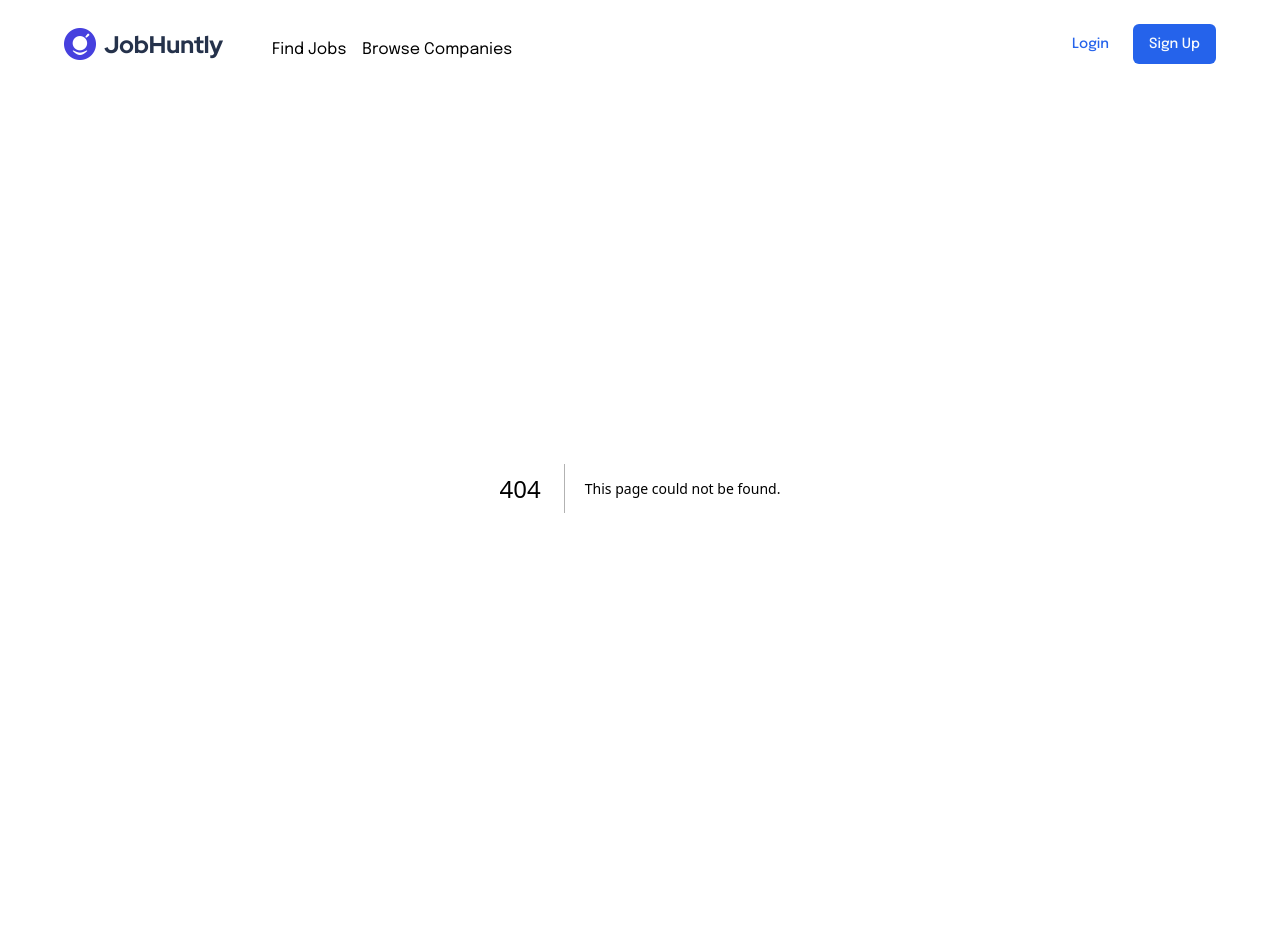
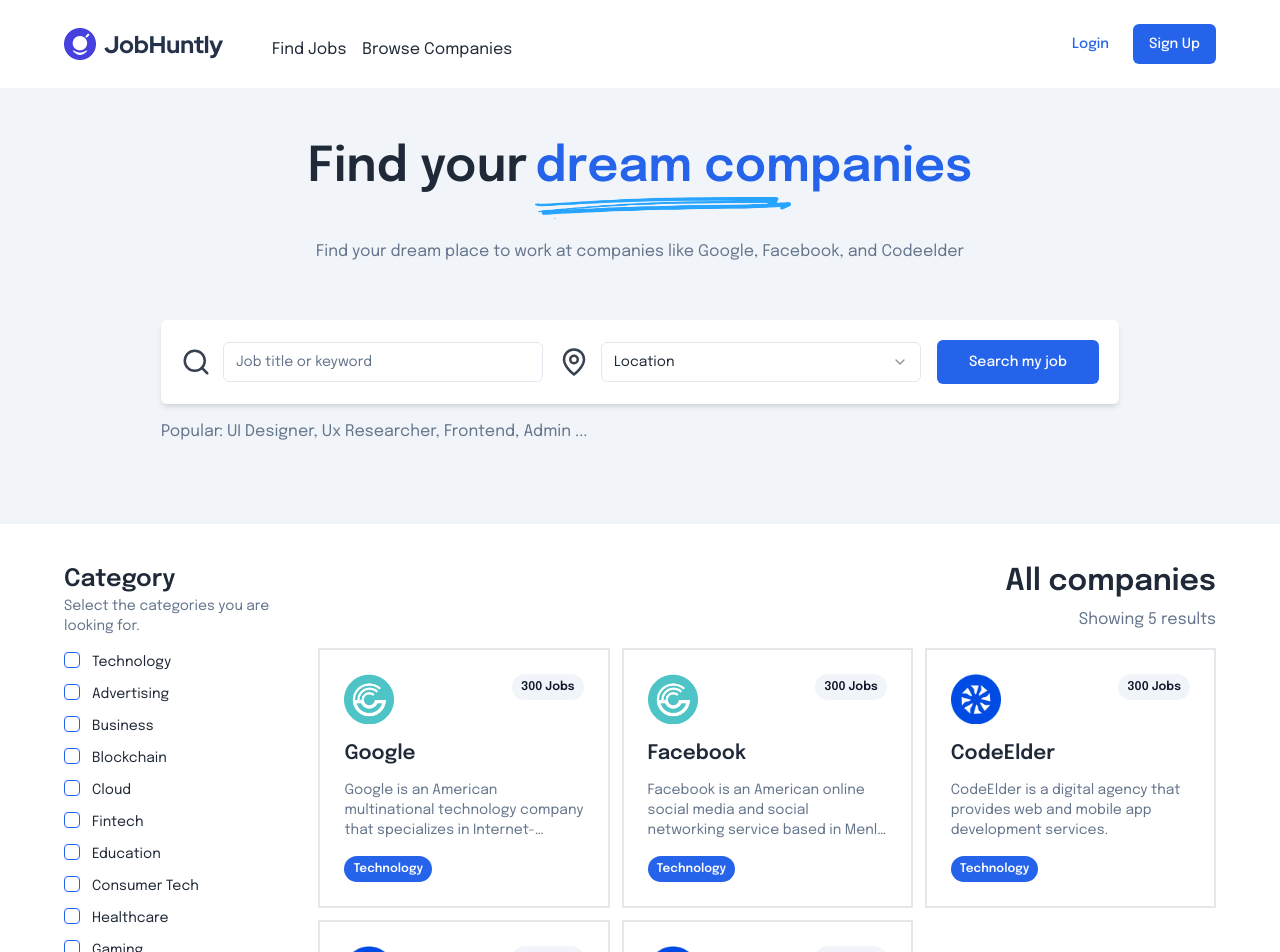
Before and after one commit to mas-rito/client-job-seeker, a Next.js app: page /find-companies in a window 1280 px wide. Before the commit this address had no page. Shown: the top 952 px of the page. Built offline with nearby package versions, Linux system fonts and the light colour scheme.

Commit message:
style(page): add find company page

```diff
--- /dev/null
+++ b/src/app/find-companies/page.tsx
@@ -0,0 +1,86 @@
+"use client";
+import { filterSchema } from "@/lib/formSchema/filterSchema";
+import { zodResolver } from "@hookform/resolvers/zod";
+import { useForm } from "react-hook-form";
+import { z } from "zod";
+
+import React from "react";
+import { Container } from "@/components/atoms/container";
+import { TitlePage } from "@/components/molecules/titlePage";
+import { FormSearch } from "@/components/organisms/formSearch";
+import { Filter } from "@/components/layouts/Filters";
+import { INDUSTRY_OPTIONS } from "@/constants";
+import { Company } from "@/types/company";
+
+const dataDammy: Company[] = [
+  {
+    image: "/images/company.png",
+    name: "Google",
+    desc: "Google is an American multinational technology company that specializes in Internet-related services and products. It is considered one of the most valuable companies in the world.",
+    category: "Technology",
+    jobs: 300,
+  },
+  {
+    image: "/images/company.png",
+    name: "Facebook",
+    desc: "Facebook is an American online social media and social networking service based in Menlo Park, California. Its products include 'Facebook', 'Messenger', 'Instagram', and 'WeChat'.",
+    category: "Technology",
+    jobs: 300,
+  },
+  {
+    image: "/images/company2.png",
+    name: "CodeElder",
+    desc: "CodeElder is a digital agency that provides web and mobile app development services.",
+    category: "Technology",
+    jobs: 300,
+  },
+  {
+    image: "/images/company2.png",
+    name: "CodeElder",
+    desc: "CodeElder is a digital agency that provides web and mobile app development services.",
+    category: "Technology",
+    jobs: 300,
+  },
+  {
+    image: "/images/company2.png",
+    name: "CodeElder",
+    desc: "CodeElder is a digital agency that provides web and mobile app development services.",
+    category: "Technology",
+    jobs: 300,
+  },
+];
+
+export default function FindCompanies() {
+  const form = useForm<z.infer<typeof filterSchema>>({
+    resolver: zodResolver(filterSchema),
+    defaultValues: {
+      categories: [],
+    },
+  });
+
+  const handleSubmit = async (val: z.infer<typeof filterSchema>) => {
+    console.log(val);
+  };
+  return (
+    <>
+      <div className="bg-secondary pt-14 pb-20">
+        <Container className="w-full">
+          <TitlePage
+            title="dream companies"
+            subTitle="Find your dream place to work at companies like Google, Facebook, and Codeelder"
+          />
+          <div className="w-fit mx-auto mt-8">
+            <FormSearch />
+          </div>
+        </Container>
+      </div>
+      <Filter
+        type="companies"
+        form={form}
+        onSubmit={handleSubmit}
+        data={dataDammy}
+        items={INDUSTRY_OPTIONS}
+      />
+    </>
+  );
+}
--- a/src/app/find-jobs/page.tsx
+++ b/src/app/find-jobs/page.tsx
@@ -21,8 +21,30 @@ const dataDammy: JobFilter[] = [
     image: "/images/company.png",
     jobType: "Full Time",
     skills: ["React", "Javascript", "Typescript"],
-    applicants: 4,
-    needs: 10,
+    applicants: 3,
+    needs: 4,
+  },
+  {
+    id: "3",
+    roles: "UI Designer",
+    companyCategory: "Technology",
+    location: "Indonesia, Jakarta",
+    image: "/images/company.png",
+    jobType: "Full Time",
+    skills: ["Figma", "Design Thinking", "Design System"],
+    applicants: 1,
+    needs: 4,
+  },
+  {
+    id: "2",
+    roles: "Project Manager",
+    companyCategory: "Agency",
+    location: "Indonesia, Bandung",
+    image: "/images/company2.png",
+    jobType: "Full Time",
+    skills: ["Public Speaking", "Trello"],
+    applicants: 0,
+    needs: 2,
   },
 ];
 
@@ -53,7 +75,6 @@ export default function FindJobs() {
       </div>
       <Filter
         type="jobs"
-        name="categories"
         form={form}
         onSubmit={handleSubmit}
         data={dataDammy}
--- a/src/components/layouts/Filters/checkBox.tsx
+++ b/src/components/layouts/Filters/checkBox.tsx
@@ -8,20 +8,19 @@ import {
   FormMessage,
 } from "@/components/ui/form";
 import { filterSchema } from "@/lib/formSchema/filterSchema";
-import { JobFilterOptions } from "@/types/jobFilterOptions";
+import { FilterOptions } from "@/types/jobFilterOptions";
 import * as React from "react";
 import { UseFormReturn } from "react-hook-form";
 import { z } from "zod";
 type Props = {
-  name: string;
-  items: JobFilterOptions[];
+  items: FilterOptions[];
   form: UseFormReturn<z.infer<typeof filterSchema | any>>;
 };
-export function CheckBox({ name, form, items }: Props) {
+export function CheckBox({ form, items }: Props) {
   return (
     <FormField
       control={form.control}
-      name={name}
+      name="categories"
       render={() => (
         <FormItem className="space-y-3">
           <div className="mb-4">
@@ -34,7 +33,7 @@ export function CheckBox({ name, form, items }: Props) {
             <FormField
               key={item.id}
               control={form.control}
-              name={name}
+              name="categories"
               render={({ field }) => {
                 return (
                   <FormItem
--- a/src/components/layouts/Filters/index.tsx
+++ b/src/components/layouts/Filters/index.tsx
@@ -2,7 +2,7 @@ import { Container } from "@/components/atoms/container";
 import { Button } from "@/components/ui/button";
 import { Form } from "@/components/ui/form";
 import { filterSchema } from "@/lib/formSchema/filterSchema";
-import { JobFilterOptions } from "@/types/jobFilterOptions";
+import { FilterOptions } from "@/types/jobFilterOptions";
 import * as React from "react";
 import { UseFormReturn } from "react-hook-form";
 import { z } from "zod";
@@ -10,21 +10,23 @@ import { CheckBox } from "./checkBox";
 import { Separator } from "@/components/ui/separator";
 import { CardJobFilter } from "@/components/molecules/cardJobFilter";
 import { JobFilter } from "@/types/job";
+import { CardCompany } from "@/components/molecules/cardCompany";
+import { Company } from "@/types/company";
+
 type Props = {
   type: string;
-  name: string;
-  form: UseFormReturn<z.infer<typeof filterSchema | any>>;
+  form: UseFormReturn<z.infer<typeof filterSchema>>;
   onSubmit: (data: z.infer<typeof filterSchema>) => Promise<void>;
-  data: JobFilter[];
-  items: JobFilterOptions[];
+  data: any;
+  items: FilterOptions[];
 };
-export function Filter({ type, name, form, onSubmit, data, items }: Props) {
+export function Filter({ type, form, onSubmit, data, items }: Props) {
   return (
     <Container className="flex flex-row items-start mt-10">
       <div className="w-1/5">
         <Form {...form}>
           <form onSubmit={form.handleSubmit(onSubmit)} className="space-y-6">
-            <CheckBox name={name} items={items} form={form} />
+            <CheckBox items={items} form={form} />
             <Separator />
             <Button type="submit" className="w-full">
               Apply Filter
@@ -34,15 +36,24 @@ export function Filter({ type, name, form, onSubmit, data, items }: Props) {
       </div>
       <div className="w-4/5 ps-6">
         <h2 className="text-end text-3xl font-semibold mb-2">All {type}</h2>
-        <p className="text-end text-muted-foreground">Showing 73 results</p>
-
-        <div className="flex flex-col gap-2 mt-4">
-          {type === "jobs"
-            ? data.map((item: JobFilter) => (
-                <CardJobFilter key={item.id} {...item} href="/" />
-              ))
-            : data.map((item: JobFilter) => <div key={item.id}>item</div>)}
-        </div>
+        <p className="text-end text-muted-foreground">
+          Showing {data.length} results
+        </p>
+        {type === "jobs" ? (
+          <div className="flex flex-col gap-2 mt-4">
+            {data.map((item: JobFilter) => (
+              <CardJobFilter key={item.id} {...item} href="/" />
+            ))}
+          </div>
+        ) : (
+          <div className="grid grid-cols-3 gap-3 mt-4">
+            {data.map((item: Company, i: number) => (
+              <div key={i} className="col-span-1">
+                <CardCompany {...item} />
+              </div>
+            ))}
+          </div>
+        )}
       </div>
     </Container>
   );
--- /dev/null
+++ b/src/components/molecules/cardCompany.tsx
@@ -0,0 +1,29 @@
+// @flow
+import { Company } from "@/types/company";
+import Image from "next/image";
+import Link from "next/link";
+import * as React from "react";
+import { Badge } from "../ui/badge";
+type Props = Company;
+export function CardCompany({ image, name, desc, category, jobs }: Props) {
+  return (
+    <Link href={"/"} className="block border-2 border-gray-200 p-6">
+      <div className="flex justify-between items-start mb-4">
+        <Image src={image} alt="logo" width={50} height={50} />
+        <Badge variant="secondary" className="py-1 px-2">
+          {`${jobs} Jobs`}
+        </Badge>
+      </div>
+      <div>
+        <h2 className="text-xl font-semibold">{name}</h2>
+        <p className="text-muted-foreground text-sm line-clamp-3 mt-3 mb-4">
+          {desc}
+        </p>
+
+        <div className="flex gap-3">
+          <Badge className="py-1 px-2">{category}</Badge>
+        </div>
+      </div>
+    </Link>
+  );
+}
--- a/src/components/molecules/cardJob.tsx
+++ b/src/components/molecules/cardJob.tsx
@@ -18,7 +18,7 @@ export function CardJob({
   href,
 }: Props) {
   return (
-    <Link href={href} className="block border-2 border-gray-200 p-6">
+    <Link href={href!!} className="block border-2 border-gray-200 p-6">
       <div className="flex justify-between items-start mb-4">
         <Image src={image} alt="logo" width={50} height={50} />
         <Badge variant="secondary" className="py-1 px-2">
--- a/src/constants/index.ts
+++ b/src/constants/index.ts
@@ -1,5 +1,5 @@
 import { client } from "@/types/clients";
-import { JobFilterOptions } from "@/types/jobFilterOptions";
+import { FilterOptions } from "@/types/jobFilterOptions";
 
 export const clients: client[] = [
   {
@@ -32,29 +32,79 @@ export const LOCATION_OPTIONS: string[] = [
   "Vietnam",
 ];
 
-export const JOB_FILTER_OPTIONS: JobFilterOptions[] = [
+export const JOB_FILTER_OPTIONS: FilterOptions[] = [
   {
-    id: "recents",
-    label: "Recents",
+    id: "latest",
+    label: "Latest",
   },
   {
-    id: "home",
-    label: "Home",
+    id: "popular",
+    label: "Popular",
   },
   {
-    id: "applications",
-    label: "Applications",
+    id: "salary",
+    label: "Salary",
   },
   {
-    id: "desktop",
-    label: "Desktop",
+    id: "fullTime",
+    label: "Full Time",
   },
   {
-    id: "downloads",
-    label: "Downloads",
+    id: "partTime",
+    label: "Part Time",
   },
   {
-    id: "documents",
-    label: "Documents",
+    id: "internship",
+    label: "Internship",
   },
 ];
+export const INDUSTRY_OPTIONS: FilterOptions[] = [
+  {
+    id: "technology",
+    label: "Technology",
+  },
+  {
+    id: "advertising",
+    label: "Advertising",
+  },
+  {
+    id: "business",
+    label: "Business",
+  },
+  {
+    id: "blockchain",
+    label: "Blockchain",
+  },
+  {
+    id: "cloud",
+    label: "Cloud",
+  },
+  {
+    id: "fintech",
+    label: "Fintech",
+  },
+  {
+    id: "education",
+    label: "Education",
+  },
+  {
+    id: "consumerTech",
+    label: "Consumer Tech",
+  },
+  {
+    id: "healthcare",
+    label: "Healthcare",
+  },
+  {
+    id: "gaming",
+    label: "Gaming",
+  },
+  {
+    id: "foodBeverages",
+    label: "Food & Beverages",
+  },
+  {
+    id: "hosting",
+    label: "Hosting",
+  },
+];
--- /dev/null
+++ b/src/types/company.ts
@@ -0,0 +1,7 @@
+export type Company = {
+  image: string;
+  name: string;
+  desc: string;
+  category: string;
+  jobs: number;
+};
--- a/src/types/jobFilterOptions.ts
+++ b/src/types/jobFilterOptions.ts
@@ -1 +1 @@
-export type JobFilterOptions = { id: string; label: string };
+export type FilterOptions = { id: string; label: string };
```
